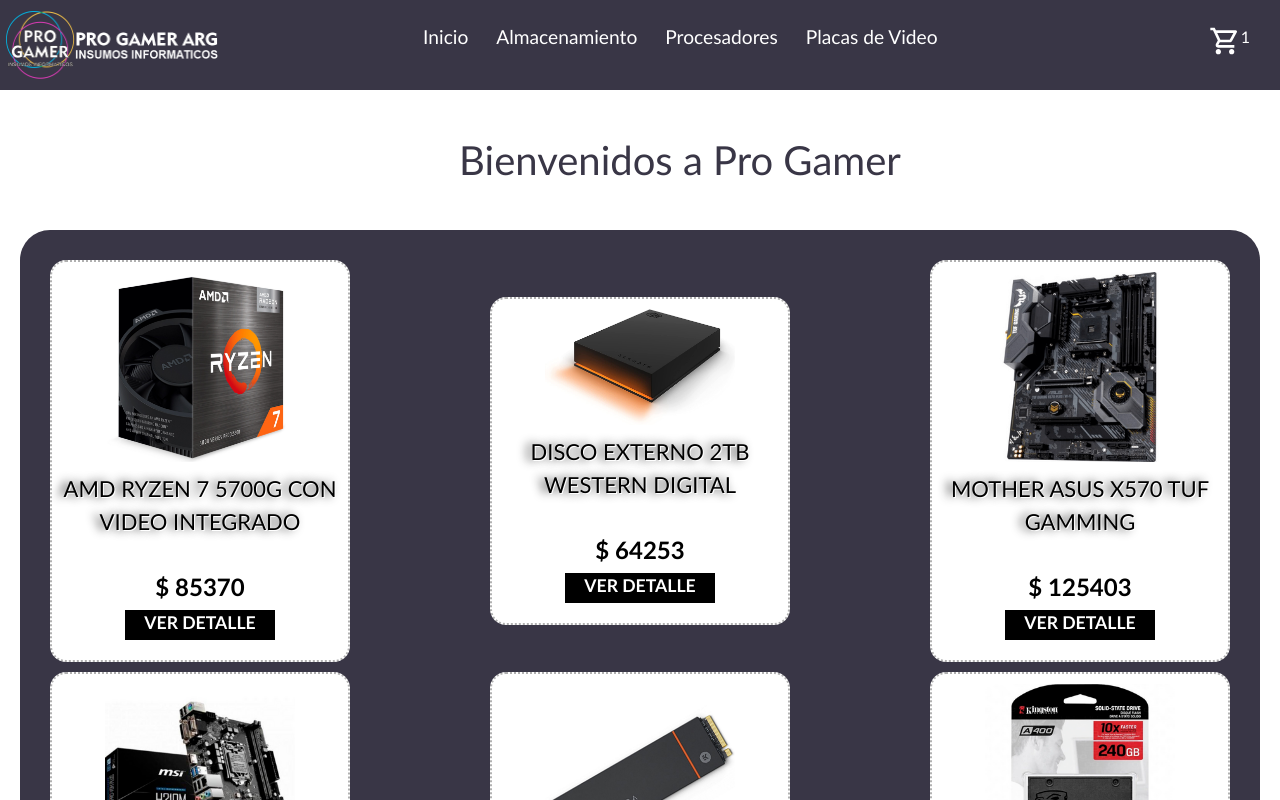
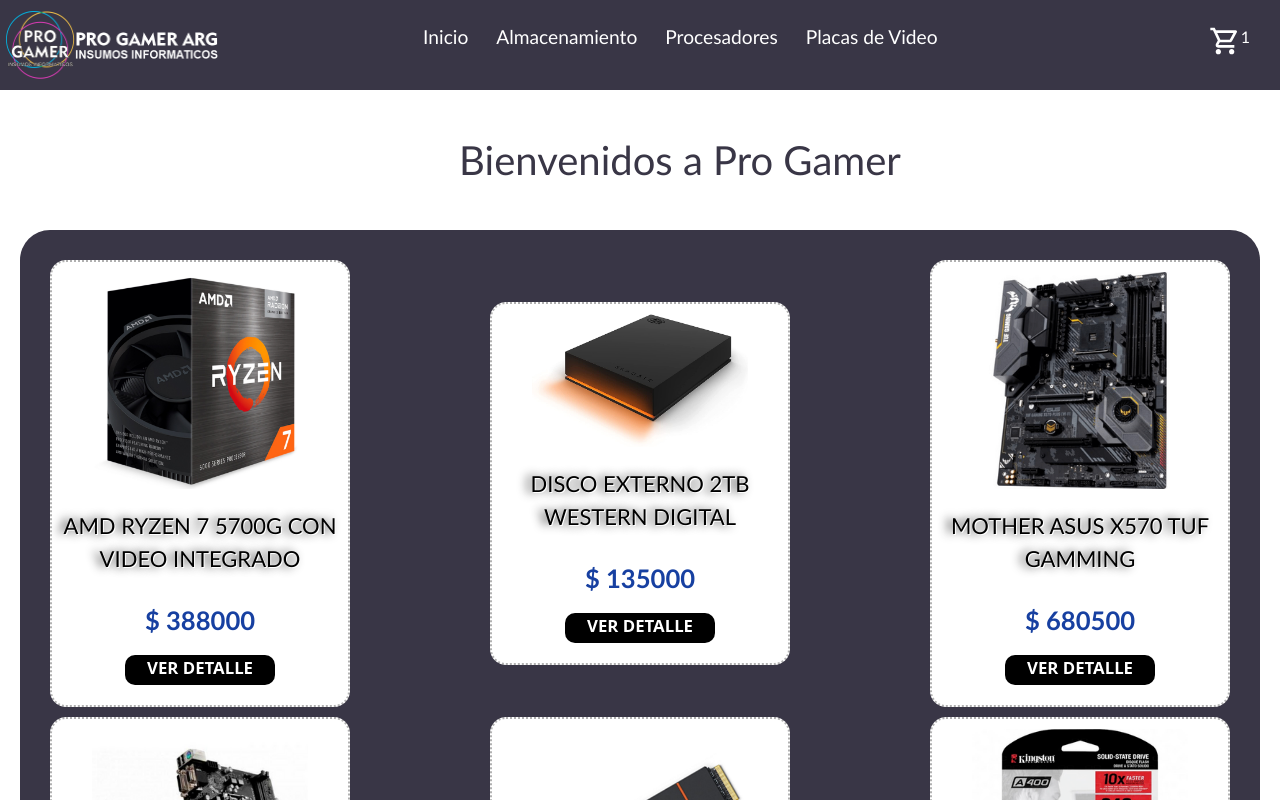
Before and after one commit to PixelarStudio/Cursada-ReactJS-CRUIZ, a React (Vite) app: page / in a window 1280 px wide. Shown: the top 800 px of the page. Built offline with nearby package versions, Linux system fonts and the light colour scheme.

Commit message:
Segunda entrega del Proyecto Pro Gamer - CRuiz

```diff
--- a/src/App.jsx
+++ b/src/App.jsx
@@ -1,7 +1,7 @@
 import ItemListContainer from "./componentes/ItemListContainer/ItemListContainer";
 import NavBar from "./componentes/NavBar/NavBar";
 import ItemDetailContainer from "./componentes/ItemDetailContainer/ItemDetailContainer";
-import { BrowserRouter, Routes, Route } from "react-router-dom";
+import { BrowserRouter, Routes, Route, Navigate } from "react-router-dom";
 
 import "./App.scss";
 
@@ -14,6 +14,8 @@ function App() {
         <Route path="/" element={<ItemListContainer bienvenida="Bienvenidos a Pro Gamer" />} />
         <Route path="/categorias/:categoria" element={<ItemListContainer bienvenida="Bienvenidos a Pro Gamer" />} />
         <Route path="/detalle/:id" element={<ItemDetailContainer />} />
+        <Route path="*" element={<Navigate to="/" />} />
+
       </Routes>
     </BrowserRouter>
   );
--- a/src/componentes/Item/Item.scss
+++ b/src/componentes/Item/Item.scss
@@ -7,51 +7,48 @@
 }
 
 .productos__precio {
-  margin: 5px 0;
-  font-size: 1.5em;
+  font-size: 1.6em;
   font-weight: bold;
+  color: rgb(23, 64, 161);
 
 }
 
 
-   /*------- Seteo de la Imagen de Producto-------*/
    .imagProduc {
-    width: 190px;
-    height: auto;
-    margin-top: 10px;
-
+    width: 80%;
+    padding: 10px;
 }
 
 .productCard {
   display: flex;
   justify-content: space-between;
   flex-wrap: wrap;
-  flex-direction: column; /* Elementos apilados verticalmente */
-  align-items: center; /* Centra los elementos horizontalmente */
+  flex-direction: column;
+  align-items: center;
   color: black;
   border-radius: 16px;
   overflow: hidden;
   width: 300px;
-  transition: all 0.5s;
   background: #ffffff;
   border: 2px dotted #b0b0b0;
 }
 
 .productCard:hover {
-  box-shadow: 0 4px 8px 0 rgba(0, 0, 0, 0.2);
-  transition: scale(1.35);
+  box-shadow: 0 4px 8px 0 rgba(186, 227, 22, 0.2);
 }
 
 .link {
   text-decoration: none;
   color: white;
   font-weight: bold;
-  font-size: 1.1em;
+  font-size: 1.05em;
   margin-bottom: 20px;
   background-color: black;
   width: 150px;
   height: 30px;
   text-align: center;
+  border-radius: 10px;
+  font-family:system-ui, -apple-system, BlinkMacSystemFont, 'Segoe UI', Roboto, Oxygen, Ubuntu, Cantarell, 'Open Sans', 'Helvetica Neue', sans-serif;
 
 
 }
--- a/src/componentes/ItemDetail/ItemDetail.jsx
+++ b/src/componentes/ItemDetail/ItemDetail.jsx
@@ -6,7 +6,6 @@ const ItemDetail = ({ producto }) => {
       <img className="imagen" src={producto.img} alt={producto.nombre} />
       <div className="texto">
         <h2>{producto.nombre}</h2>
-        <p>{producto.descripcion}</p>
         <p>$ {producto.precio}</p>
       </div>
     </div>
--- a/src/componentes/ItemDetail/ItemDetail.scss
+++ b/src/componentes/ItemDetail/ItemDetail.scss
@@ -1,5 +1,8 @@
 .item-detail {
-  padding: 0 20px;
+  display: flex;
+  justify-content: center;
+  width: 100%;
+  align-items: center;
 }
 
 .item-detail{
@@ -8,7 +11,7 @@
   }
 
   .item-detail .imagen{
-    width: 40%;
+    width: 25%;
 
   }
 
@@ -17,4 +20,6 @@
     padding: 10px 50px;
     display: flex;
     flex-direction: column;
+    font-size: 30px;
+
   }
--- a/src/componentes/ItemDetailContainer/ItemDetailContainer.jsx
+++ b/src/componentes/ItemDetailContainer/ItemDetailContainer.jsx
@@ -6,6 +6,7 @@ import { useParams } from "react-router-dom"
 const ItemDetailContainer = () => {
   const [producto, setProducto] = useState({})
   const { id } = useParams()
+
 
   useEffect(()=>{
     obtenerProductos
--- a/src/componentes/ItemListContainer/ItemListContainer.jsx
+++ b/src/componentes/ItemListContainer/ItemListContainer.jsx
@@ -10,7 +10,7 @@ const ItemListContainer = ({ bienvenida }) => {
   const [productos, setProductos] = useState([]);
   const [cargando, setCargando] = useState(true);
 
-  const { categoria } = useParams()
+  const {categoria} = useParams()
 
   useEffect(() => {
     setCargando(true);
--- a/src/componentes/NavBar/NavBar.jsx
+++ b/src/componentes/NavBar/NavBar.jsx
@@ -21,7 +21,7 @@ const NavBar = () => {
           <Link to="/categorias/procesadores">Procesadores</Link>
         </li>
         <li>
-          <Link to="/categorias/placasdevideo">Placas de Video</Link>
+          <Link to="/categorias/gpu">Placas de Video</Link>
         </li>
       </ul>
 
--- a/src/componentes/Utilidades/data.js
+++ b/src/componentes/Utilidades/data.js
@@ -3,91 +3,102 @@ const productos = [
   id: "1",
   nombre: "AMD RYZEN 7 5700G CON VIDEO INTEGRADO",
   img: "/img/procesadores2.jpeg",
-  precio: 85370,
-  categoria: "Procesadores"
+  precio: 388000,
+  stock: 30,
+  categoria: "procesadores"
 },
 {
   id: "2",
   nombre: "DISCO EXTERNO 2TB WESTERN DIGITAL",
   img: "/img/almacenamiento1.jpeg",
-  precio: 64253,
-  categoria: "Almacenamiento"
+  precio: 135000,
+  stock: 120,
+
+  categoria: "almacenamiento"
 },
  {
   id: "3",
   nombre: "MOTHER ASUS X570 TUF GAMMING",
   img: "/img/mother2.png",
-  precio: 125403,
-  categoria: "Mothers"
+  precio: 680500,
+  stock: 12,
+  categoria: "mothers"
 },
 {
   id: "4",
   nombre: "MOTHER MSI H310M PRO VDH PLUS",
   img: "/img/mother.png",
-  precio: 28403,
-  categoria: "Mothers"
+  precio: 169000,
+  stock: 13,
+  categoria: "mothers"
 },
 {
   id: "5",
   nombre: "DISCO INTERNO NVME FIRECUDA 1TB",
   img: "/img/almacenamiento2.jpeg",
-  precio: 55403,
-  categoria: "Almacenamiento"
+  precio: 275000,
+  stock: 13,
+  categoria: "almacenamiento"
 },
 {
   id: "6",
   nombre: "DISCO INTERNO KINGSTON SSD 240GB",
   img: "/img/almacenamiento4.png",
-  precio: 21403,
-  categoria: "Almacenamiento"
+  precio: 38000,
+  stock: 30,
+  categoria: "almacenamiento"
 },
 {
   id: "7",
   nombre: "INTEL CORE I9 12700K 12 GENERACION",
   img: "/img/procesadores.jpg",
-  precio: 175403,
-  categoria: "Procesadores"
+  precio: 560080,
+  stock: 4,
+  categoria: "procesadores"
 },
 {
   id: "8",
   nombre: "DISCO INTERNO SSD NETAC 512 GB 7200RPM",
   img: "/img/almacenamiento3.jpeg",
-  precio: 49563,
-  categoria: "Almacenamiento"
+  precio: 159000,
+  stock: 34,
+  categoria: "almacenamiento"
 },
 {
 
   id: "9",
   nombre: "RTX 3080 TI 12 GB TUF GAMING",
   img: "/img/Gpu3.jpeg",
-  precio: 535403,
-  categoria: "Placas de Video"
+  precio: 780200,
+  stock: 1,
+  categoria: "gpu"
 },
 {
   id: "10",
   nombre: "AMD RADEON ASROCK RX6600XT 8 GB",
   img: "/img/Gpu1.png",
-  precio: 235403,
-  categoria: "Placas de Video"
+  precio: 835403,
+  stock: 141,
+  categoria: "gpu"
 },
 {
   id: "11",
   nombre: "AMD RADEON GIGABYTE RX6800XT 16 GB",
   img: "/img/Gpu5.png",
-  precio: 412803,
-  categoria: "Placa de Video"
-},
+  precio: 762803,
+  stock: 14,
+  categoria: "gpu"},
 {
   id: "12",
   nombre: "RTX 3080 TI 12 GB EVGA FTW3 ULTRA",
   img: "/img/Gpu7.jpeg",
-  precio: 655403,
-  categoria: "Placas de Video"
+  precio: 955403,
+  stock: 3,
+  categoria: "gpu"
 }
 ]
 
 const obtenerProductos = new Promise((resolve) => {
-//Simulamos un retraso de red
 setTimeout(() => {
   resolve(productos);
 }, 2000);
```
